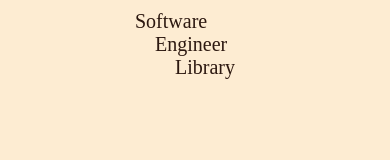
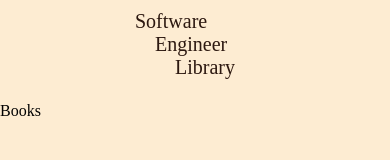
Before and after one commit to jcsmileyjr/software-engineer-library, a React (Create React App) app in the folder client/: page / in a window 390 px wide. Shown: the top 160 px of the page. Built offline with nearby package versions, Linux system fonts and the light colour scheme.

Commit message:
Initial skeleton of Content & MobileTools sections

```diff
--- a/client/src/App.css
+++ b/client/src/App.css
@@ -10,3 +10,9 @@
   --Header-Mobile-Font-Size: 20px;
   --Paragraph-Text-Font-Size: 16px;
 }
+
+.app--container {
+  display: flex;
+  flex-direction: column;
+  height: 100vh;
+}
--- a/client/src/App.js
+++ b/client/src/App.js
@@ -1,10 +1,14 @@
 import Header from './components/header/Header.js';
+import Content from "./components/content/Content.js";
+import MobileTools from './components/mobileTools/MobileTools.js';
 import './App.css';
 
 function App() {
   return (
-    <div>
+    <div className="app--container">
       <Header />
+      <Content />
+      <MobileTools />
     </div>
   );
 }
--- /dev/null
+++ b/client/src/components/content/Content.js
@@ -0,0 +1,11 @@
+import "./content.css";
+
+const Content = () => {
+    return (
+        <section className="content--container">
+            Books
+        </section>
+    )
+}
+
+export default Content;
--- /dev/null
+++ b/client/src/components/content/content.css
@@ -0,0 +1,3 @@
+.content--container {
+    flex: 8;
+}
--- a/client/src/components/header/header.css
+++ b/client/src/components/header/header.css
@@ -5,6 +5,7 @@
     margin: 10px 0;
     color: var(--accent-dark-brown);
     font-size: var(--Header-Mobile-Font-Size);
+    flex:1;
 }
 
 .title__topLine--style {
--- /dev/null
+++ b/client/src/components/mobileTools/MobileTools.js
@@ -0,0 +1,11 @@
+import "./mobileTools.css";
+
+const MobileTools = () => {
+    return(
+        <section className="mobileTools--container">
+            Tools
+        </section>
+    )
+}
+
+export default MobileTools;
--- /dev/null
+++ b/client/src/components/mobileTools/mobileTools.css
@@ -0,0 +1,3 @@
+.mobileTools--container {
+    flex:1;
+}
```
